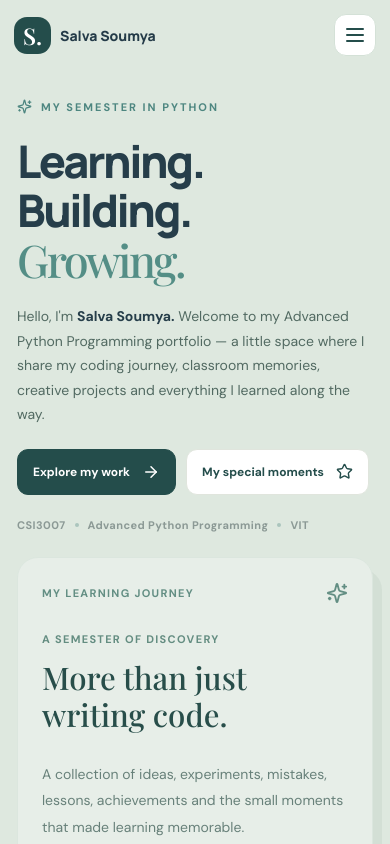
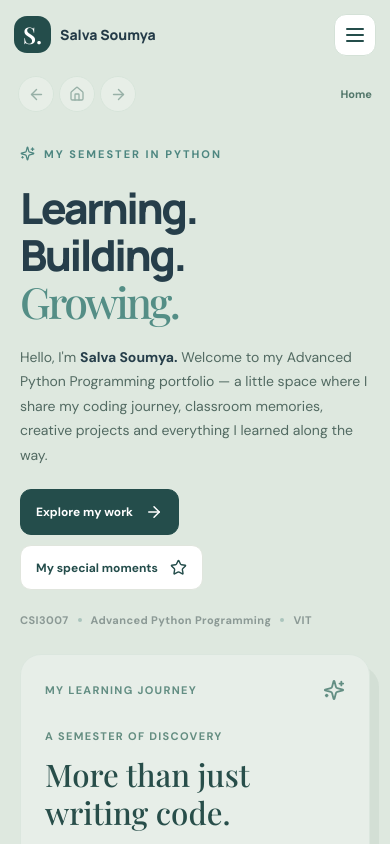
Before and after one commit to SalvaSoumya/advanced-python-portfolio, a React (Vite) app: page /#home in a window 390 px wide. Shown: the top 844 px of the page. Built offline with nearby package versions, Linux system fonts and the light colour scheme; a web font is replaced by a local one.

Commit message:
Improve portfolio page navigation and mobile layout

```diff
--- a/src/App.jsx
+++ b/src/App.jsx
@@ -1,7 +1,8 @@
 
-import React, { useState } from "react";
+import React, { useState, useEffect } from "react";
 import {
   ArrowRight,
+  ArrowLeft,
   ArrowUpRight,
   BookOpen,
   CheckCircle2,
@@ -541,14 +542,19 @@ function StarsPage() {
           <Heart size={24} />
         </span>
         <span className="section-kicker">A HEARTFELT THANK YOU</span>
-        <p>Dear Ma’am,</p>
+        <h2>Thank you for making learning feel special, Ma’am.</h2>
+        <p>Dear Dr. Sharmila Banu K Ma’am,</p>
         <p>
           Thank you for encouraging us to come forward, answer
           questions, volunteer and express our ideas confidently.
           You pushed us beyond simply listening in class and helped
           us become active participants in our own learning.
         </p>
-
+        <p>
+          Whether it was coming to the dais to write code,
+          explaining something on the board or trying to answer a
+          question, your encouragement made every attempt feel valuable.
+        </p>
         <p>
           The stars brought out the childlike excitement in us and
           made us look forward to participating every day. More than
@@ -560,7 +566,7 @@ function StarsPage() {
           making Advanced Python Programming such a memorable journey!
         </p>
         <div className="stars-signature">
-          With gratitude.
+          With gratitude and happiness,
           <strong>Salva Soumya ♡</strong>
         </div>
       </div>
@@ -714,18 +720,70 @@ function AssignmentsPage({
 // =============================================
 
 function App() {
-  const [page, setPage] = useState("home");
+  const validPage = (value) =>
+    navigation.some((item) => item.id === value) ? value : "home";
+
+  const initialPage = validPage(window.location.hash.slice(1));
+  const [page, setPage] = useState(initialPage);
   const [search, setSearch] = useState("");
   const [mobileOpen, setMobileOpen] = useState(false);
+  const [pageTrail, setPageTrail] = useState([initialPage]);
+  const [trailIndex, setTrailIndex] = useState(0);
+
+  // A hash URL gives each section a shareable link without server routing.
+  // Browser Back/Forward updates the visible React page, not an external site.
+  useEffect(() => {
+    if (!window.history.state?.portfolioPage) {
+      window.history.replaceState(
+        { portfolioPage: initialPage }, "", `#${initialPage}`
+      );
+    }
+    const onPopState = () => {
+      const destination = validPage(window.location.hash.slice(1));
+      setPage(destination);
+      setMobileOpen(false);
+      setPageTrail((old) => old.includes(destination) ? old : [...old, destination]);
+      setTrailIndex((old) => {
+        const found = pageTrail.lastIndexOf(destination);
+        return found >= 0 ? found : old;
+      });
+      window.scrollTo({ top: 0, behavior: "instant" });
+    };
+    window.addEventListener("popstate", onPopState);
+    return () => window.removeEventListener("popstate", onPopState);
+  }, [initialPage, pageTrail]);
+
+  function changePage(destination, recordVisit = true) {
+    const next = validPage(destination);
+    if (next === page) { setMobileOpen(false); return; }
+    window.history.pushState({ portfolioPage: next }, "", `#${next}`);
+    setPage(next);
+    setMobileOpen(false);
+    if (recordVisit) {
+      setPageTrail((current) => [...current.slice(0, trailIndex + 1), next]);
+      setTrailIndex(trailIndex + 1);
+    }
+    window.scrollTo({ top: 0, behavior: "smooth" });
+  }
 
   function navigate(destination) {
-    setPage(destination);
-    setMobileOpen(false);
+    changePage(destination);
+  }
 
-    window.scrollTo({
-      top: 0,
-      behavior: "smooth",
-    });
+  function goBackInside() {
+    if (trailIndex > 0) {
+      changePage(pageTrail[trailIndex - 1], false);
+      setTrailIndex(trailIndex - 1);
+    } else if (page !== "home") {
+      changePage("home");
+    }
+  }
+
+  function goForwardInside() {
+    if (trailIndex < pageTrail.length - 1) {
+      changePage(pageTrail[trailIndex + 1], false);
+      setTrailIndex(trailIndex + 1);
+    }
   }
 
   const filteredAssignments = assignments.filter(
@@ -821,6 +879,29 @@ function App() {
         </nav>
       )}
 
+      {/* SAFE, IN-WEBSITE PAGE HISTORY CONTROLS */}
+      <div className="portfolio-pager" aria-label="Portfolio page controls">
+        <div className="portfolio-pager-actions">
+          <button type="button" onClick={goBackInside}
+            disabled={page === "home" && trailIndex === 0}
+            aria-label="Go to previously visited portfolio page" title="Previous visited page">
+            <ArrowLeft size={17} /> <span>Back</span>
+          </button>
+          <button type="button" onClick={() => navigate("home")}
+            disabled={page === "home"} aria-label="Go to portfolio homepage" title="Portfolio home">
+            <Home size={16} /> <span>Home</span>
+          </button>
+          <button type="button" onClick={goForwardInside}
+            disabled={trailIndex >= pageTrail.length - 1}
+            aria-label="Go forward to a visited portfolio page" title="Forward visited page">
+            <ArrowRight size={17} /> <span>Forward</span>
+          </button>
+        </div>
+        <span className="portfolio-pager-current">
+          {navigation.find((item) => item.id === page)?.label}
+        </span>
+      </div>
+
       {/* MAIN CONTENT */}
       <main id="main-content">
         {page === "home" && (
--- a/src/index.css
+++ b/src/index.css
@@ -1873,3 +1873,154 @@ body {
     width: calc(100% - 28px);
   }
 }
+
+/* ==========================================
+   PHONE LAYOUT — FINAL CORRECTION
+   ========================================== */
+
+@media screen and (max-width: 760px) {
+
+  /* Force correct mobile layout */
+  .site-shell {
+    width: 100%;
+    max-width: 100%;
+    overflow-x: hidden;
+  }
+
+  .hero {
+    display: flex !important;
+    flex-direction: column !important;
+    align-items: stretch !important;
+    width: 100%;
+    padding: 28px 20px 45px;
+    gap: 28px;
+  }
+
+  .hero-content,
+  .hero-aside,
+  .home-explore {
+    width: 100%;
+    max-width: 100%;
+    min-width: 0;
+  }
+
+  .hero h1 {
+    font-size: clamp(43px, 11vw, 60px);
+    line-height: 1.1;
+  }
+
+  .hero-feature {
+    width: 100%;
+    min-height: 0;
+  }
+
+  .home-explore {
+    margin-top: 12px;
+  }
+
+  .explore-grid {
+    display: grid !important;
+    grid-template-columns: minmax(0, 1fr) !important;
+    gap: 14px;
+  }
+
+  /* Neat dropdown navigation */
+  .mobile-nav {
+    display: grid !important;
+    grid-template-columns: repeat(2, minmax(0, 1fr)) !important;
+    gap: 9px;
+    width: calc(100% - 36px);
+    margin: 0 18px 16px;
+    padding: 13px;
+    background: #fff;
+    border: 1px solid #d8e5dc;
+    border-radius: 16px;
+    box-shadow: 0 12px 25px rgba(35, 70, 55, 0.08);
+  }
+
+  .mobile-nav button {
+    display: flex;
+    align-items: center;
+    justify-content: center;
+    min-width: 0;
+    min-height: 44px;
+    padding: 11px 7px;
+    background: #edf4ee;
+    border: 1px solid #dce8df;
+    border-radius: 9px;
+    color: #28594f;
+    font-size: 12px;
+    font-weight: 700;
+    text-align: center;
+    white-space: normal;
+  }
+}
+
+/* =========================================================
+   PORTFOLIO NAVIGATION + MOBILE OVERRIDES
+   Keep this last to win over earlier duplicated media rules.
+   ========================================================= */
+.portfolio-pager {
+  width: min(1180px, calc(100% - 40px));
+  margin: 4px auto 0;
+  display: flex;
+  align-items: center;
+  justify-content: space-between;
+  gap: 12px;
+  padding: 8px 0;
+  color: #52766a;
+}
+.portfolio-pager-actions { display: flex; gap: 8px; align-items: center; }
+.portfolio-pager-actions button {
+  display: inline-flex; align-items: center; justify-content: center; gap: 6px;
+  min-height: 35px; padding: 7px 13px;
+  border: 1px solid #ccded2; border-radius: 999px;
+  background: #f7faf6; color: #28584e; font-size: 12px; font-weight: 700;
+}
+.portfolio-pager-actions button:hover:not(:disabled) { background: #e5f0e8; }
+.portfolio-pager-actions button:disabled { opacity: .38; cursor: not-allowed; }
+.portfolio-pager-current { font-size: 12px; font-weight: 800; }
+
+@media (max-width: 760px) {
+  .site-header { height: 69px; }
+  .site-header .brand > span:last-child { display: inline; white-space: nowrap; }
+  .site-header .floating-nav { display: none; }
+  .site-header .mobile-menu-toggle { display: flex; }
+  .mobile-nav {
+    display: grid !important; grid-template-columns: repeat(2,minmax(0,1fr)) !important;
+    width: calc(100% - 36px); margin: 0 18px 10px;
+    padding: 12px; gap: 8px; background: white;
+    border: 1px solid #d8e5dc; border-radius: 16px;
+    box-shadow: 0 12px 25px rgba(35,70,55,.08);
+  }
+  .mobile-nav button {
+    display: flex; justify-content: center; align-items: center;
+    min-height: 44px; min-width: 0; padding: 10px;
+    border: 1px solid #dce8df; border-radius: 9px;
+    background: #edf4ee; color: #28594f;
+    font-size: 12px; font-weight: 700; text-align: center;
+  }
+  .portfolio-pager {
+    width: calc(100% - 36px); margin: 0 auto;
+    padding: 7px 0; gap: 8px;
+  }
+  .portfolio-pager-actions { gap: 5px; }
+  .portfolio-pager-actions button { min-height: 36px; padding: 8px 10px; font-size: 11px; }
+  .portfolio-pager-current { font-size: 11px; text-align: right; }
+  .hero {
+    display: flex !important; flex-direction: column !important;
+    align-items: stretch !important; gap: 27px;
+    width: 100%; max-width: 100%; padding: 26px 20px 42px;
+  }
+  .hero-content, .hero-aside, .home-explore { width: 100%; max-width: 100%; min-width: 0; }
+  .hero h1 { font-size: clamp(42px,11vw,60px); line-height: 1.1; letter-spacing: -2.5px; }
+  .hero-feature { min-height: 0; }
+  .home-explore { margin-top: 12px; }
+  .explore-grid { display: grid !important; grid-template-columns: minmax(0,1fr) !important; }
+  .content-page, .stars-page, .classroom-page, .padlet-page,
+  .storyboard-page, .cp-page, .elp-page { max-width: 100%; min-width: 0; }
+}
+@media (max-width: 390px) {
+  .portfolio-pager-actions button span { display: none; }
+  .portfolio-pager-actions button { width: 36px; padding: 7px; }
+}
```
